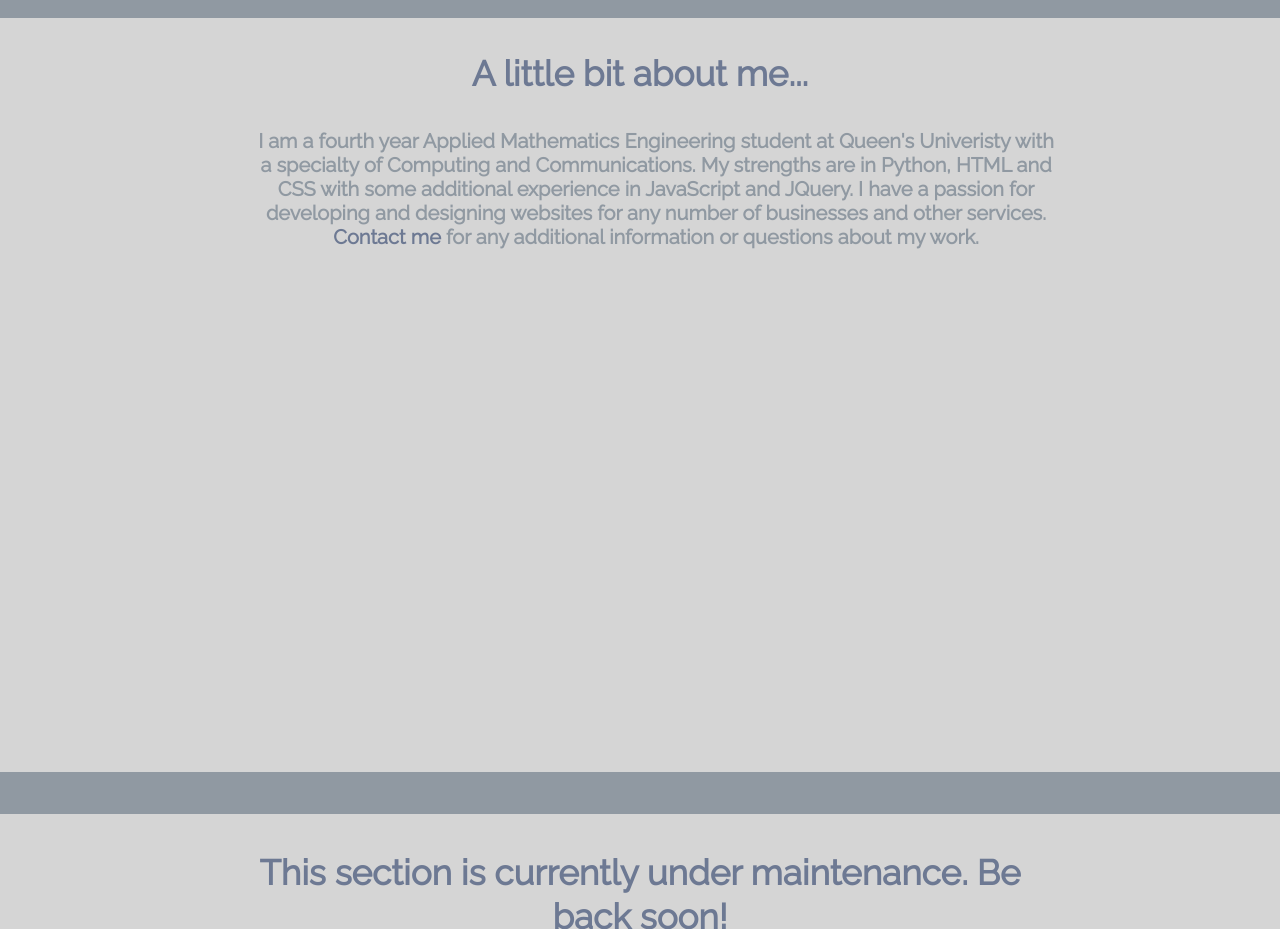
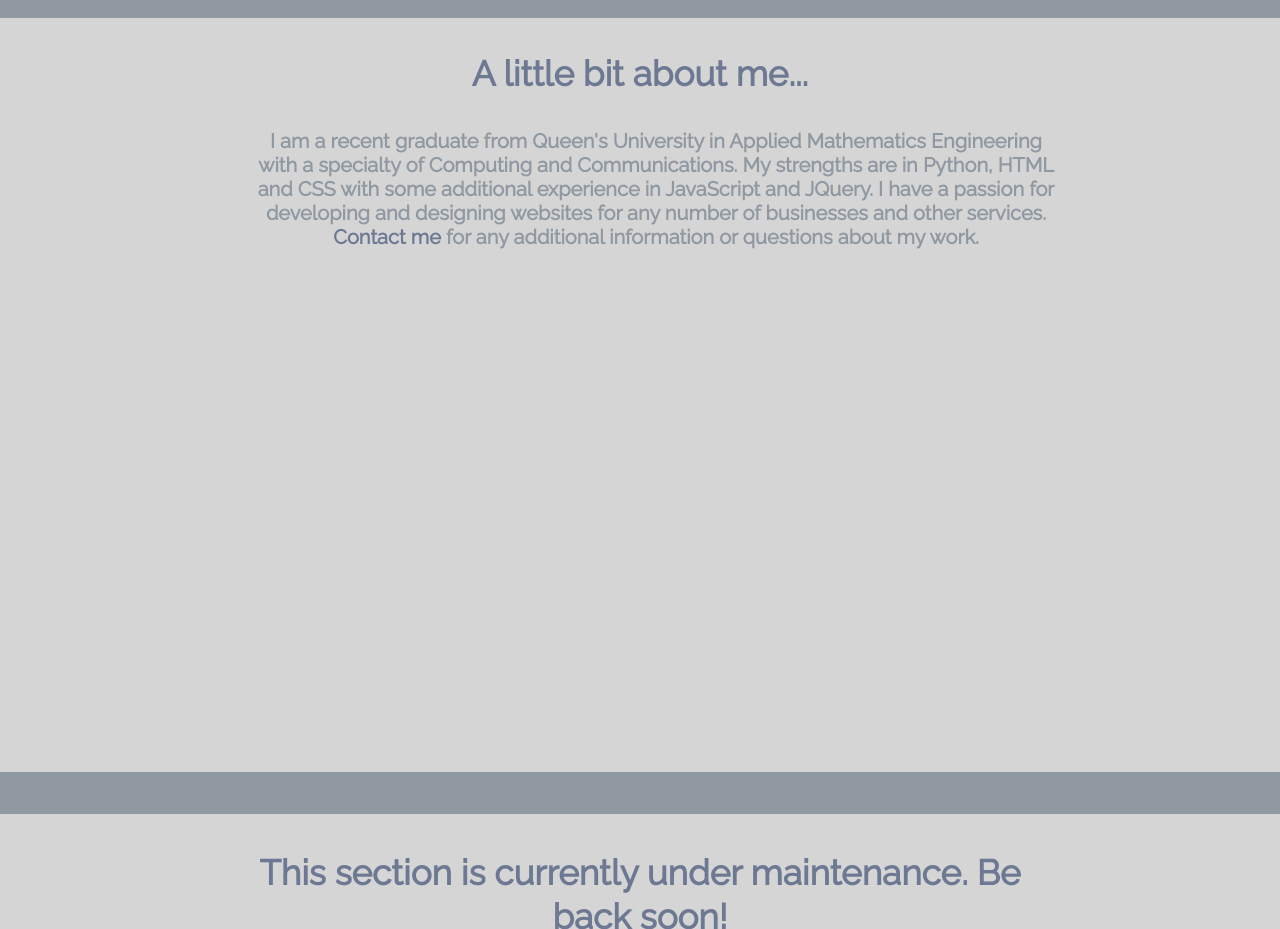
Before and after one commit to jennabmurphy/jennabmurphy, a plain HTML site: page index.html in a window 1280 px wide. Shown: the part 1180-2109 px from the top of the page. Drawn offline with Linux system fonts and the light colour scheme; a web font is replaced by a local one.

Commit message:
Update index.html

```diff
--- a/index.html
+++ b/index.html
@@ -77,7 +77,7 @@
 
         <div class="about">
 
-            <p><b>I am a fourth year Applied Mathematics Engineering student at Queen's Univeristy with a specialty of Computing and Communications. My strengths are in Python, HTML and CSS with some additional experience in JavaScript and JQuery. I have a passion for developing and designing websites for any number of businesses and other services. <a href="#contact">Contact me</a> for any additional information or questions about my work.</b></p>
+            <p><b>I am a recent graduate from Queen's University in Applied Mathematics Engineering with a specialty of Computing and Communications. My strengths are in Python, HTML and CSS with some additional experience in JavaScript and JQuery. I have a passion for developing and designing websites for any number of businesses and other services. <a href="#contact">Contact me</a> for any additional information or questions about my work.</b></p>
 
         </div>
 
```
